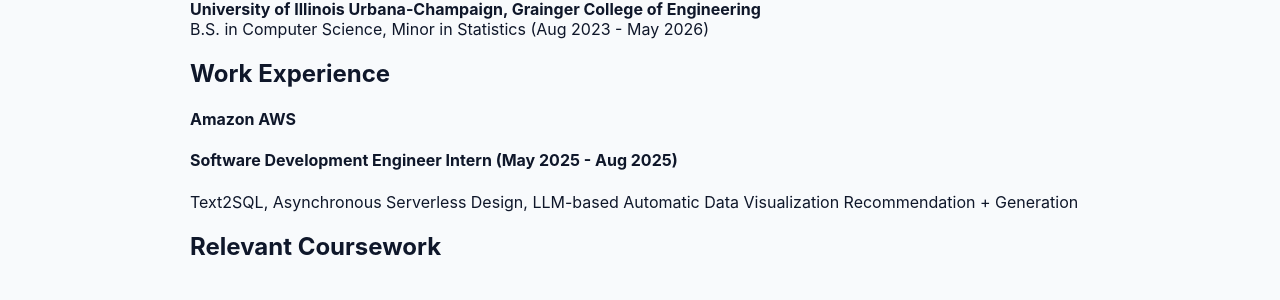
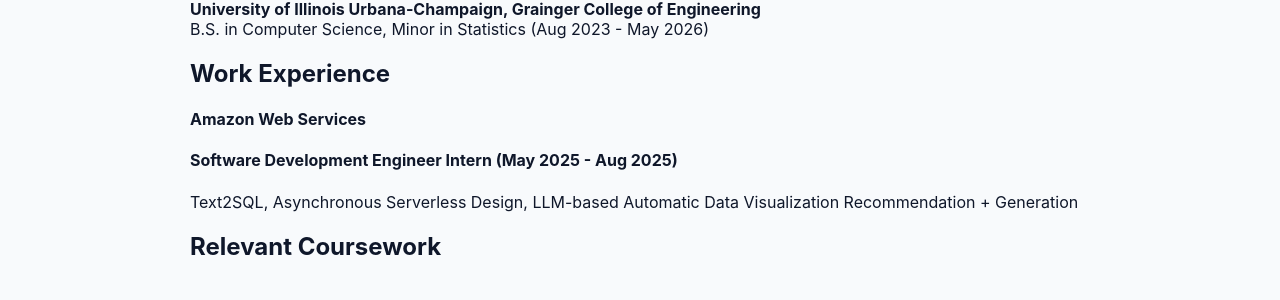
Before and after one commit to srikarpisupati/srikarpisupati.github.io, a Jekyll site: the page built from about.md, in a window 1280 px wide. Shown: the part 151-451 px from the top of the page. Built offline with Jekyll 4.4.1, drawn with Linux system fonts in a browser that asks for light colours.

Commit message:
Update company name from Amazon AWS to Amazon Web Services

```diff
--- a/about.md
+++ b/about.md
@@ -11,7 +11,7 @@ permalink: /about/
 
 ## Work Experience
 
-#### Amazon AWS
+#### Amazon Web Services
 #### Software Development Engineer Intern (May 2025 - Aug 2025)
 Text2SQL, Asynchronous Serverless Design, LLM-based Automatic Data Visualization Recommendation + Generation
 
```
